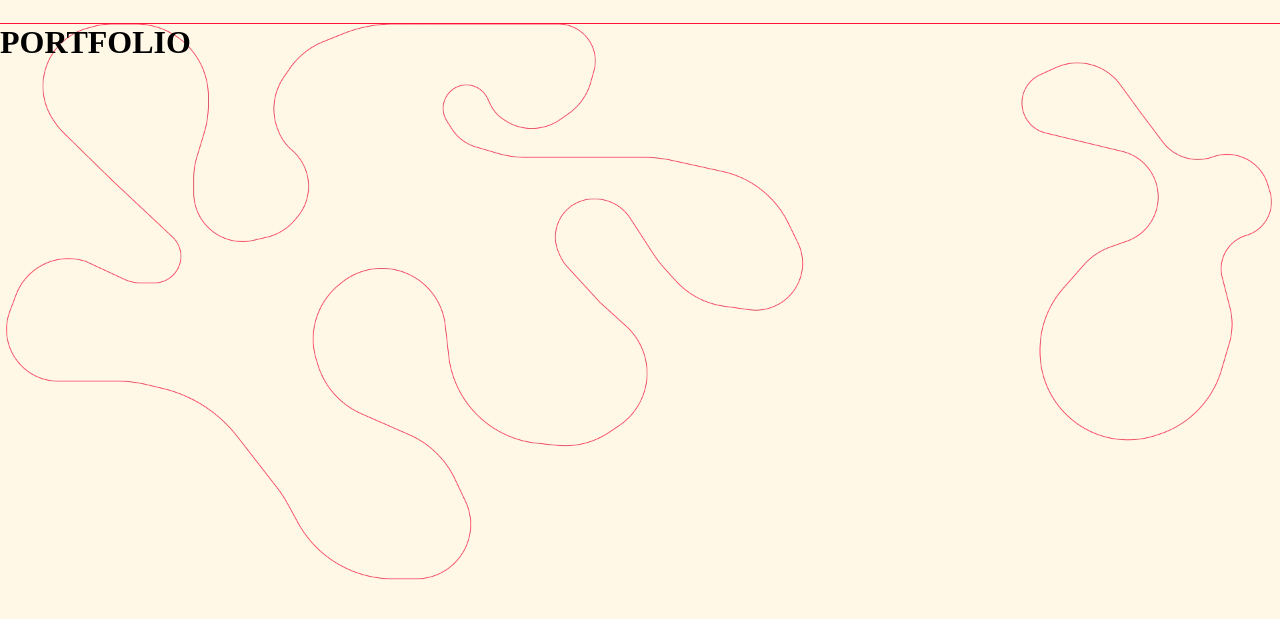
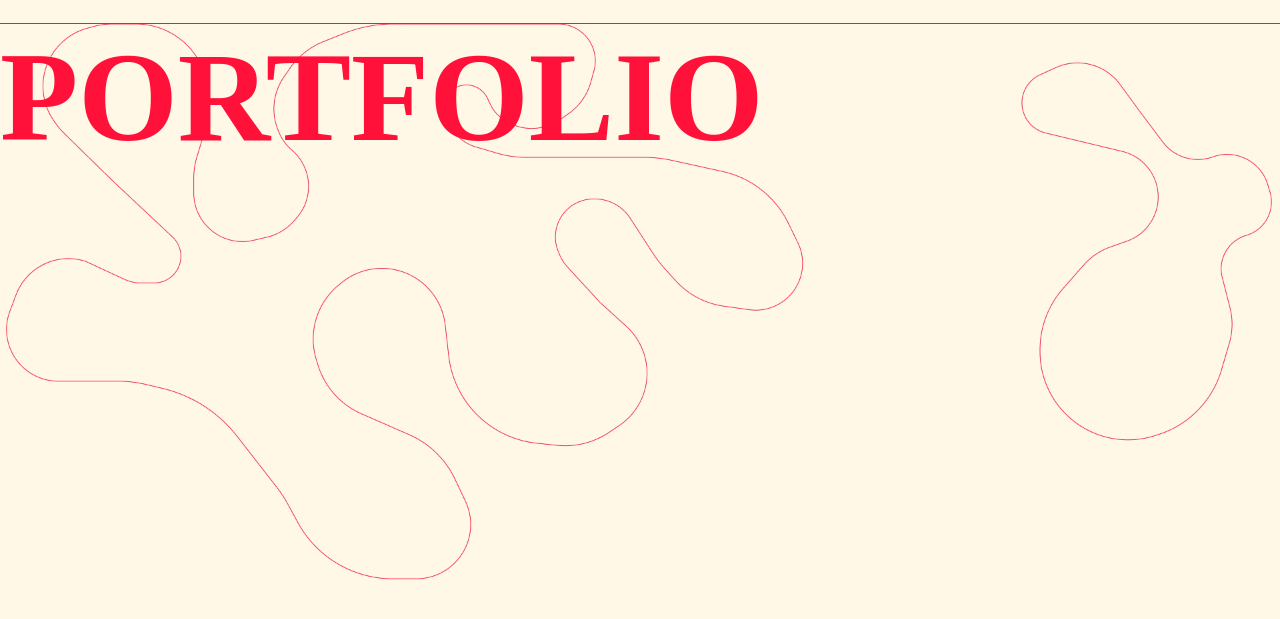
Before and after one commit to sofiaweng/06_portfolio, a plain HTML site: page index.html in a window 1280 px wide. Shown: the part 47-666 px from the top of the page. Drawn offline with Linux system fonts and the light colour scheme.

Commit message:
h1 ændringer

```diff
--- a/css/generel.css
+++ b/css/generel.css
@@ -10,10 +10,22 @@ header {
 .nav-link {
   color: #ff1139;
 }
+h1 {
+  color: #ff1139;
+  font-size: 10cqw;
+}
+.center {
+  display: flex;
+  margin: auto;
+}
 body {
   background-color: #fff8e6;
 }
-
+/*
+main {
+  width: 80%;
+  margin: auto;
+}*/
 .forsidecontainer {
   aspect-ratio: 16/9;
   background-image: url(../img/illustrations/backgroundimg.webp);
--- a/index.html
+++ b/index.html
@@ -27,7 +27,9 @@
     </header>
     <main>
         <div class="forsidecontainer">
-            <h1>PORTFOLIO</h1>
+
+            <h1 class="center">PORTFOLIO</h1>
+
         </div>
 
 
```
Also changed, not shown: img/illustrations/backgroundimg2.png (added).
